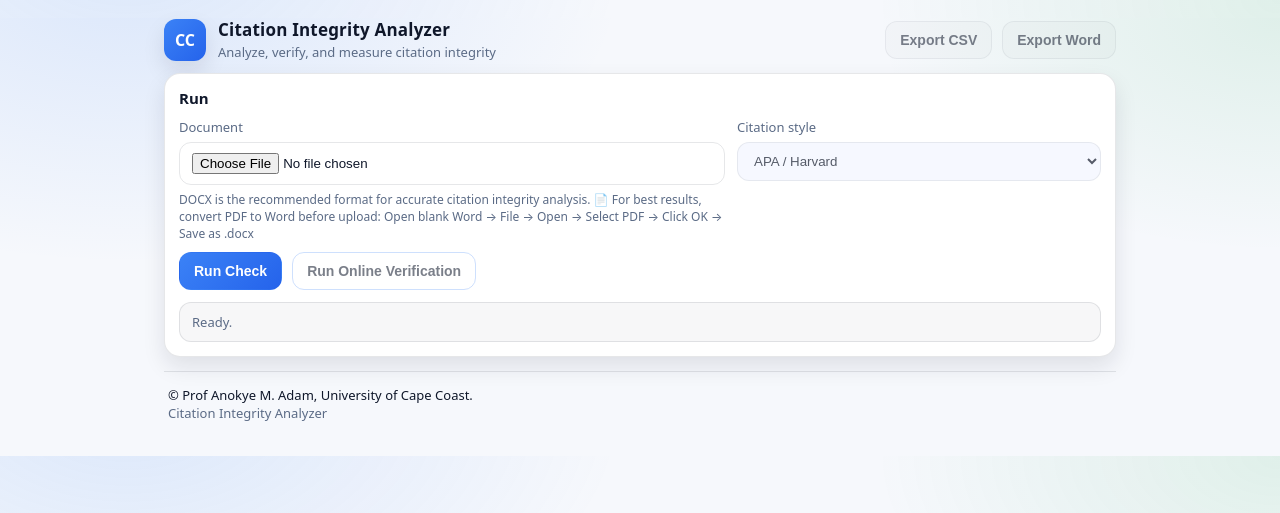
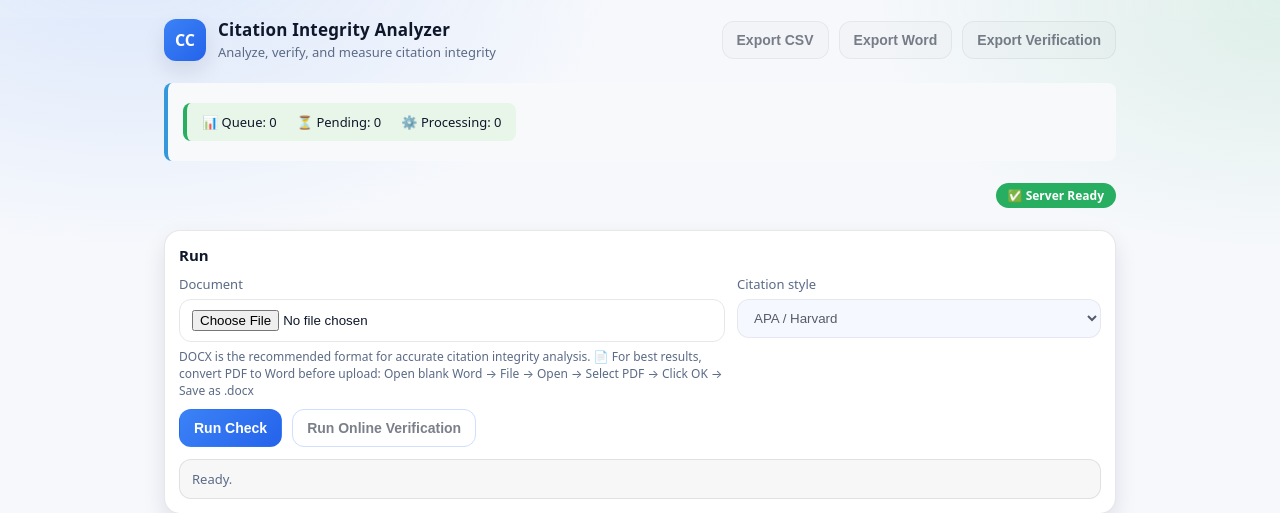
Before and after one commit to yawanokye/CitationCrosschecker, a FastAPI app: page / in a window 1280 px wide. Shown: the top 513 px of the page. Run offline with FastAPI, Linux system fonts and the light colour scheme.

Commit message:
Update index.html

```diff
--- a/templates/index.html
+++ b/templates/index.html
@@ -5,6 +5,89 @@
   <meta name="viewport" content="width=device-width,initial-scale=1" />
   <title>Citation Crosschecker</title>
   <link rel="stylesheet" href="/static/app.css" />
+  <style>
+    /* Progress Bar Styles */
+    .progress-container {
+      background-color: #f0f0f0;
+      border-radius: 10px;
+      overflow: hidden;
+      height: 30px;
+      margin: 15px 0;
+      position: relative;
+    }
+    .progress-bar {
+      width: 0%;
+      height: 100%;
+      background-color: #3498db;
+      transition: width 0.3s ease;
+      display: flex;
+      align-items: center;
+      justify-content: center;
+      color: white;
+      font-size: 12px;
+      font-weight: bold;
+    }
+    .progress-text {
+      text-align: center;
+      margin-top: 5px;
+      font-size: 13px;
+      color: #555;
+      font-family: monospace;
+    }
+    .queue-info {
+      background: #f8f9fa;
+      padding: 10px 15px;
+      border-radius: 8px;
+      margin: 10px 0;
+      display: flex;
+      gap: 20px;
+      flex-wrap: wrap;
+      font-size: 13px;
+      border-left: 4px solid #3498db;
+    }
+    .queue-info.busy {
+      background: #fff3e0;
+      border-left-color: #e67e22;
+    }
+    .queue-info.ready {
+      background: #e8f5e9;
+      border-left-color: #27ae60;
+    }
+    .server-status {
+      font-weight: bold;
+      padding: 4px 12px;
+      border-radius: 20px;
+      font-size: 12px;
+      display: inline-block;
+    }
+    .server-status.busy {
+      background: #e67e22;
+      color: white;
+    }
+    .server-status.ready {
+      background: #27ae60;
+      color: white;
+    }
+    .action-buttons {
+      display: flex;
+      gap: 10px;
+      margin: 20px 0;
+      flex-wrap: wrap;
+    }
+    .btn-export {
+      background: #6c757d;
+    }
+    .btn-export:hover {
+      background: #5a6268;
+    }
+    .verify-progress-section {
+      background: #f8f9fa;
+      border-radius: 8px;
+      padding: 15px;
+      margin: 15px 0;
+      border: 1px solid #e9ecef;
+    }
+  </style>
 </head>
 <body>
   <div class="page">
@@ -21,11 +104,18 @@
   <div class="top-actions">
     <button id="btnExportCsvTop" class="btn btn-light" disabled>Export CSV</button>
     <button id="btnExportWordTop" class="btn btn-light" disabled>Export Word</button>
+    <button id="btnExportVerify" class="btn btn-light" disabled>Export Verification</button>
   </div>
 </header>
 
 
 <main class="content">
+
+<!-- Queue Status Section -->
+<div id="queueStatus" class="queue-info">
+  <span>📊 Loading queue status...</span>
+</div>
+<div id="serverStatus" style="text-align: right; margin-bottom: 10px;"></div>
 
 <section class="card">
 <h2 class="h2">Run</h2>
@@ -56,6 +146,17 @@ Open blank Word → File → Open → Select PDF → Click OK → Save as .docx<
 <div id="status" class="status muted">Ready.</div>
 
 </section>
+
+
+<!-- Progress Bar Section - NEW -->
+<div id="verifyProgress" style="display: none;">
+  <div class="verify-progress-section">
+    <div class="progress-container">
+      <div id="progressBar" class="progress-bar">0%</div>
+    </div>
+    <div id="progressText" class="progress-text">Ready to verify</div>
+  </div>
+</div>
 
 
 <section id="resultsCard" class="card" style="display:none;">
```
Also changed, not shown: other parts of templates/index.html (+13 -12 lines).
